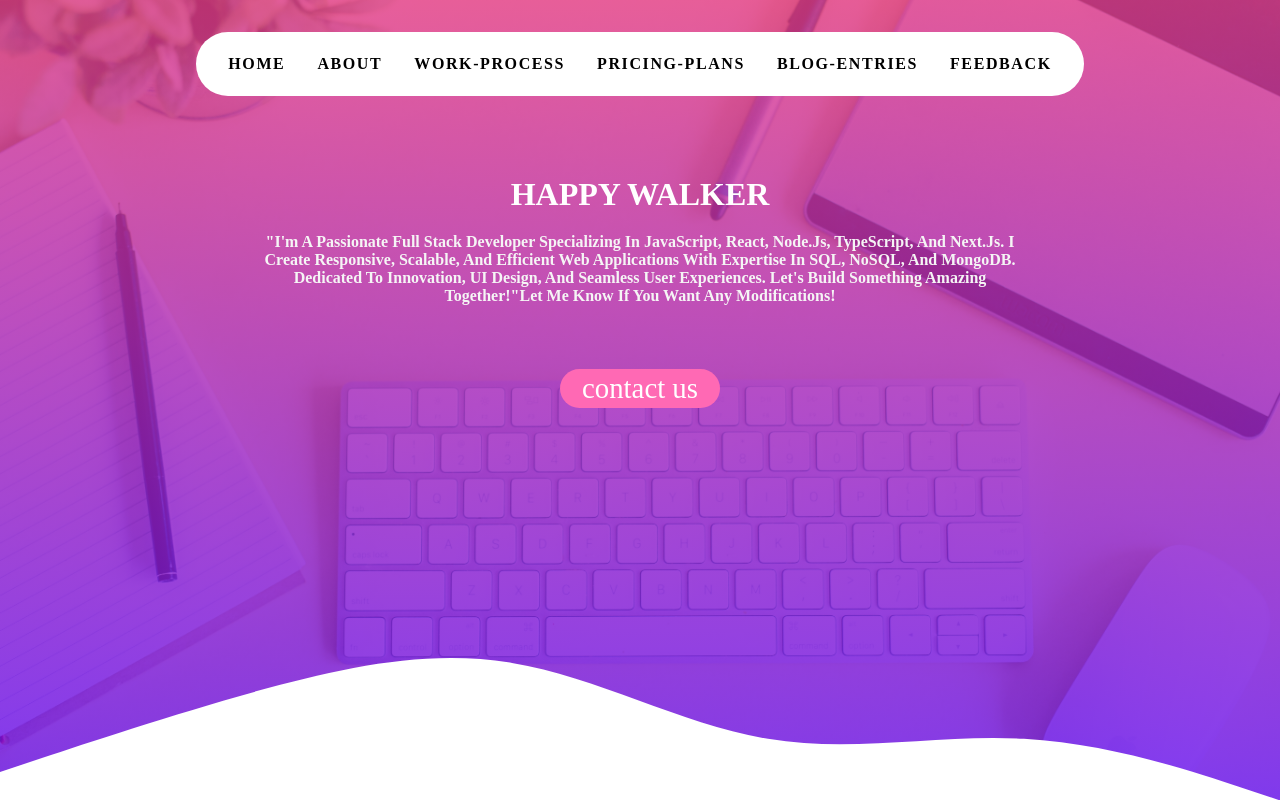
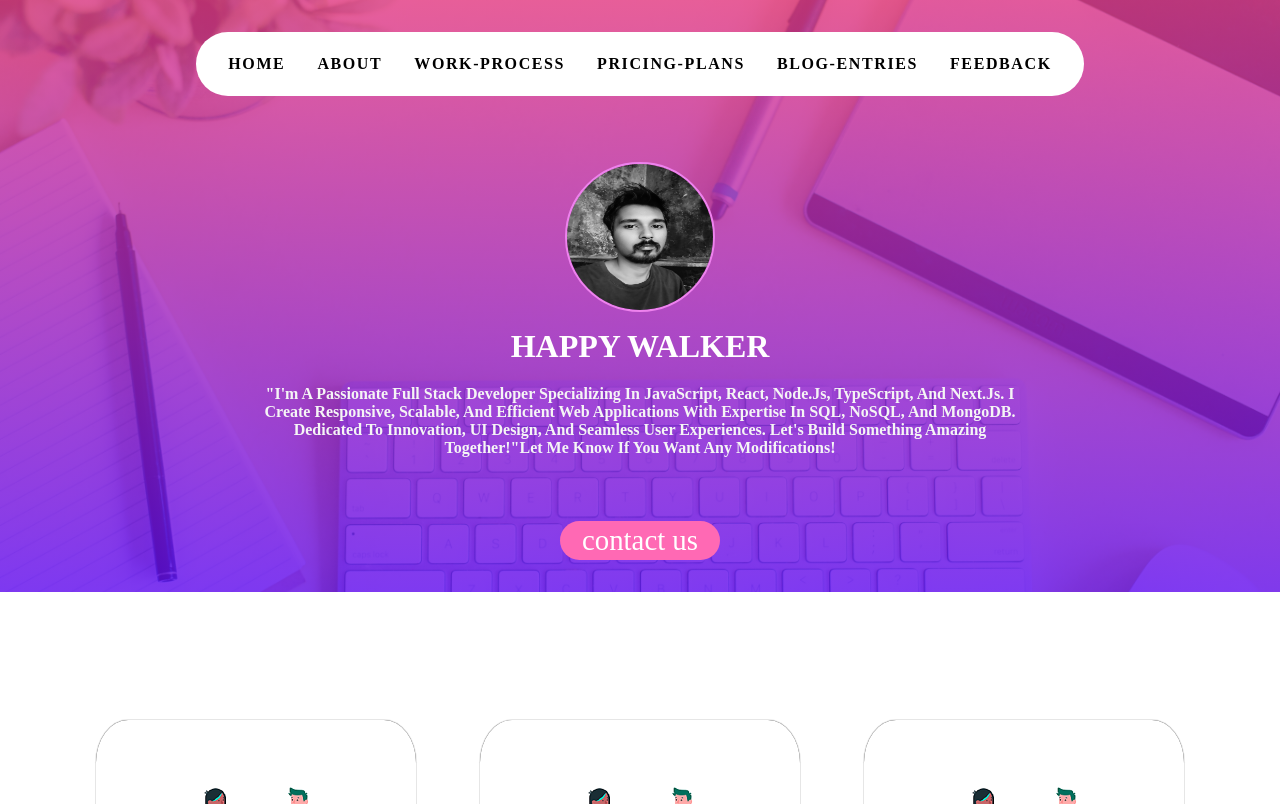
Before and after one commit to happywalker143/hwtechgems, a website: page index.html in a window 1280 px wide. Shown: the top 804 px of the page. Drawn offline with Linux system fonts and the light colour scheme.

Commit message:
upadate logo

```diff
--- a/css/style.css
+++ b/css/style.css
@@ -19,7 +19,7 @@ body{
     --btn-bg:tomato;
     --btn-hover:orange;
     --btn-bg:tomato;
-    --gradient:linear-gradient(#e83e8c 0%,#6610f2 100%);
+    --gradient:linear-gradient(#e83e8c 0%,#6610f2 100%,violet );
     --gradient-1: linear-gradient(hotpink,violet);
 }
 
@@ -34,15 +34,15 @@ h1{
 .logo
 {
  display: flex;
+ justify-content: center;
 }
 .logo img
 {
- height:60px;
- width:60px;
+ height: 150px;
+ width: 150px;
  margin-block-start:2px;
  border-radius:50%;
  border: 2px solid violet;
-
 }
 
 .comman-heading p
@@ -194,7 +194,7 @@ align-items: center;
 /*heder section start*/
 .header
 {
-    height:100vh;
+    height:max-content;
      background-image:url('../images/bg.jpg');
     background-size: cover;
     background-repeat:no-repeat;
@@ -203,11 +203,7 @@ align-items: center;
     position: sticky;
 
 }
-  svg{
-    bottom: 0;
-    z-index: 1;
-    position: absolute;
-  }
+
 .header::before
 {
     content: "";
--- a/index.html
+++ b/index.html
@@ -14,7 +14,7 @@
     </head>
     <body>
       <header class="header">
-       <svg xmlns="http://www.w3.org/2000/svg" viewBox="0 0 1440 320"><path fill="#fff" fill-opacity="1" d="M0,288L48,272C96,256,192,224,288,197.3C384,171,480,149,576,165.3C672,181,768,235,864,250.7C960,267,1056,245,1152,250.7C1248,256,1344,288,1392,304L1440,320L1440,320L1392,320C1344,320,1248,320,1152,320C1056,320,960,320,864,320C768,320,672,320,576,320C480,320,384,320,288,320C192,320,96,320,48,320L0,320Z"></path></svg>
+       <!-- <svg xmlns="http://www.w3.org/2000/svg" viewBox="0 0 1440 320"><path fill="#fff" fill-opacity="1" d="M0,288L48,272C96,256,192,224,288,197.3C384,171,480,149,576,165.3C672,181,768,235,864,250.7C960,267,1056,245,1152,250.7C1248,256,1344,288,1392,304L1440,320L1440,320L1392,320C1344,320,1248,320,1152,320C1056,320,960,320,864,320C768,320,672,320,576,320C480,320,384,320,288,320C192,320,96,320,48,320L0,320Z"></path></svg> -->
 
         <div class="flex">
         <div class="navbar">
@@ -34,6 +34,9 @@
         <div class="details">
         <div class="heading">
           <div class="comman-heading">
+            <div class="logo">
+              <img src="images/logo.png"></img>
+              </div>
               <h1>HAPPY WALKER</h1>
             <p>
 "I'm a passionate Full Stack Developer specializing in JavaScript, React, Node.js, TypeScript, and Next.js. I create responsive, scalable, and efficient web applications with expertise in SQL, NoSQL, and MongoDB. Dedicated to innovation, UI design, and seamless user experiences. Let's build something amazing together!"Let me know if you want any modifications!
```
Also changed, not shown: images/me.jpg (added).
